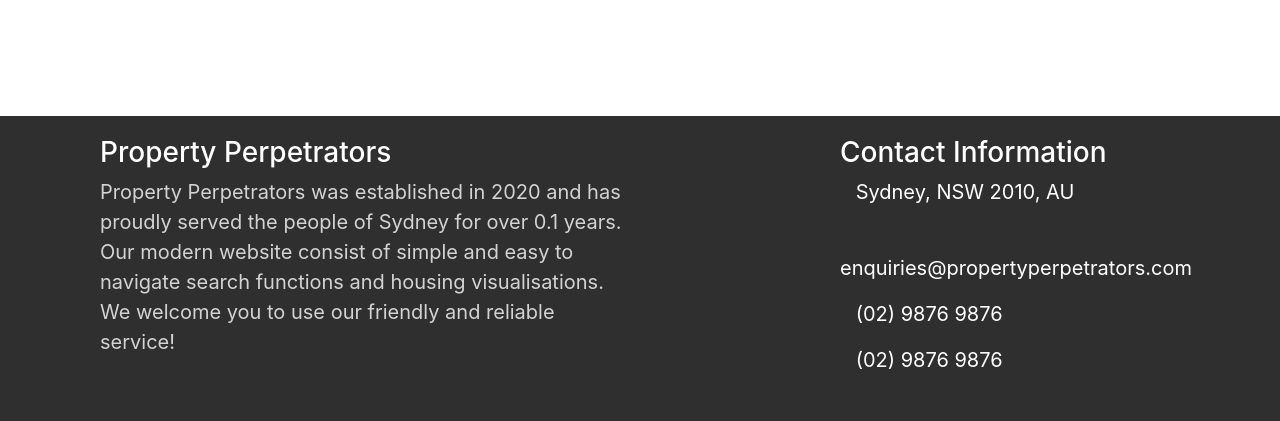
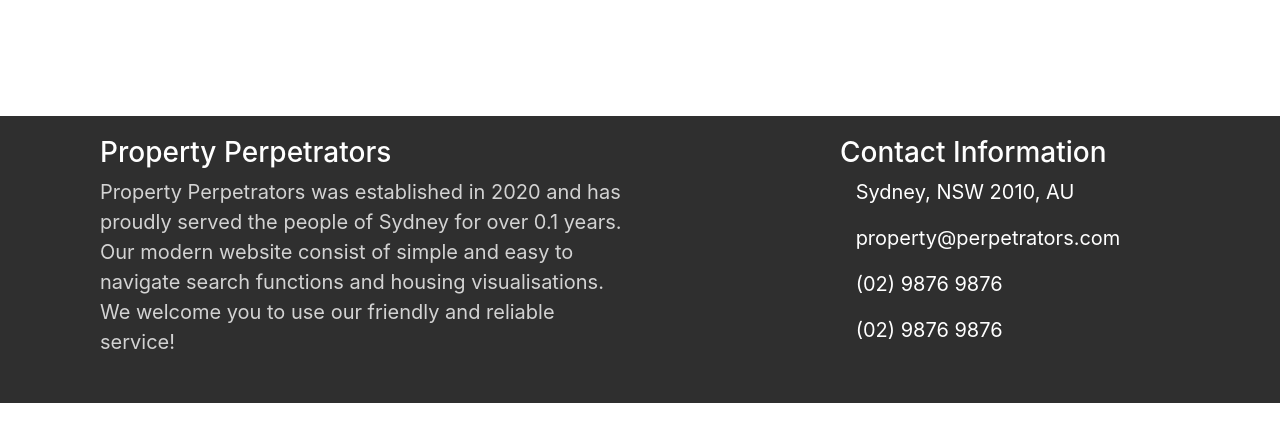
Before and after one commit to RandomRunt/SoftwareCapstoneProject, a Flask app: page /about in a window 1280 px wide. Shown: the part 652-1073 px from the top of the page. Run offline with Flask 2, Linux system fonts and the light colour scheme; parts of the project's set-up code (start-up, migrations or seed data) failed here and were passed over; some libraries are stand-ins or nearby versions.

Commit message:
Merge branch 'master' of https://github.com/JamesTreloar/SoftwareCapstoneProject
# Conflicts:
#	templates/base.html

```diff
--- a/templates/base.html
+++ b/templates/base.html
@@ -89,7 +89,7 @@
                     <p>
                         <span class="glyphicon glyphicon-home"></span>&ensp; Sydney, NSW 2010, AU</p>
                     <p>
-                        <span class="glyphicon glyphicon-envelope"></span>&ensp; enquiries@propertyperpetrators.com</p>
+                        <span class="glyphicon glyphicon-envelope"></span>&ensp; property@perpetrators.com</p>
                     <p>
                         <span class="glyphicon glyphicon-earphone"></span>&ensp; (02) 9876 9876</p>
                     <p>
```
Also changed, not shown: properties.db.
